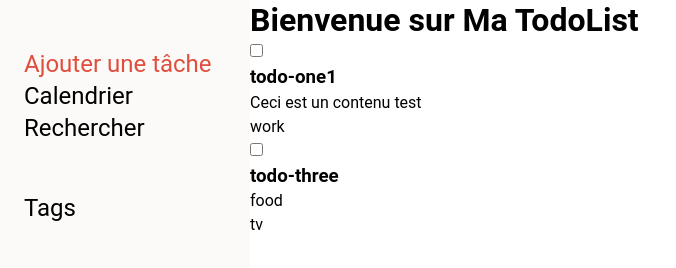
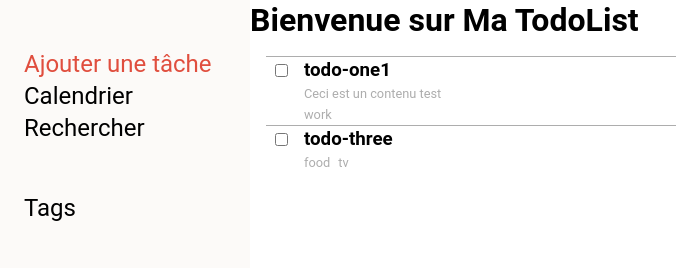
Before and after one commit to gr-pf/odin-todo-list, a website built with webpack: page src/template.html in a window 1280 px wide. Shown: the whole page, without its empty margins (0-676 px from the left). Built offline with nearby package versions, Linux system fonts and the light colour scheme.

Commit message:
Add todo component style

```diff
--- a/src/style.css
+++ b/src/style.css
@@ -12,6 +12,10 @@
   --secondary-color: hsl(30, 40%, 98%);
   --contrast-color: hsl(hsl(0, 0%, 0%));
   --accent-color: hsl(6, 72%, 56%);
+  --grey-color: hsl(0, 0%, 68%);
+
+  --font-size-normal: 1rem;
+  --font-size-little: 0.8rem;
 
   font-family:
     Roboto, Oxygen, Ubuntu, Cantarell, "Open Sans", "Helvetica Neue", sans-serif;
@@ -57,3 +61,53 @@ li {
 .tags-title {
   font: inherit;
 }
+
+.todo-list {
+  display: grid;
+  margin-inline: 1rem;
+  margin-top: 1rem;
+}
+.todo-item {
+  border-width: 1px 0 0 0;
+  border-style: solid;
+  border-color: var(--grey-color);
+}
+
+.todo-wrapper {
+  display: grid;
+  grid-template-columns: 30px 1fr;
+  grid-template-rows: auto;
+  grid-template-areas:
+    "chexbox name"
+    ". desc"
+    ". attributes";
+  column-gap: 0.5rem;
+}
+
+.todo-checkbox {
+  place-self: center;
+  grid-area: chexbox;
+}
+
+.todo-name {
+  grid-area: name;
+}
+
+.todo-content {
+  grid-area: desc;
+  font-size: var(--font-size-little);
+  color: var(--grey-color);
+}
+
+.todo-attributes {
+  grid-area: attributes;
+  font-size: var(--font-size-little);
+  color: var(--grey-color);
+  display: flex;
+  gap: 0.8rem;
+}
+
+.todo-tags {
+  display: flex;
+  gap: 0.5rem;
+}
```
